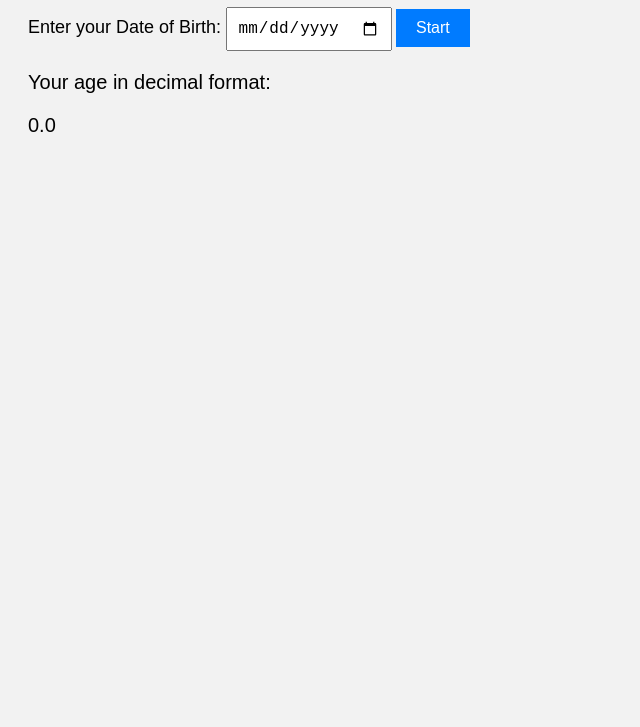
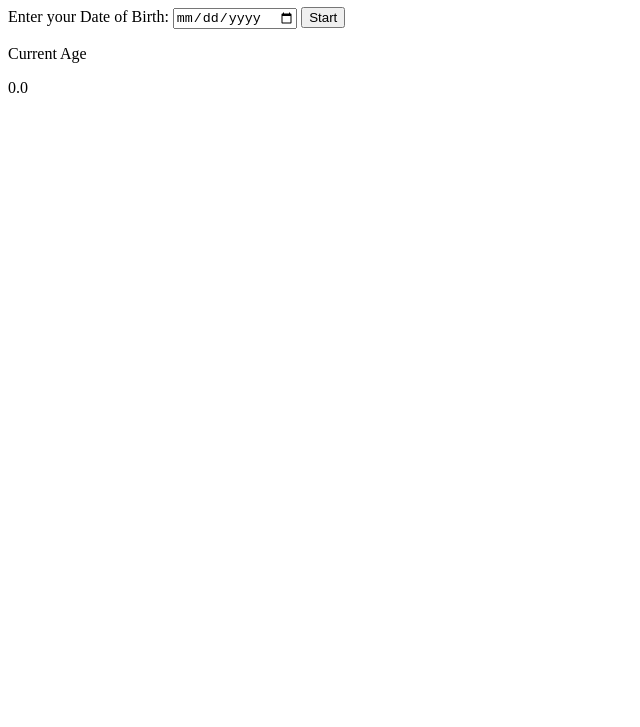
Before and after one commit to nikhitkumar00/Age-Calculator, a plain HTML site: page index.html in a window 1280 px wide. Shown: the part 73-800 px from the top of the page, without its empty margins (0-640 px from the left). Drawn offline with Linux system fonts and the light colour scheme.

Commit message:
Corrected HTML

```diff
--- a/index.html
+++ b/index.html
@@ -1,9 +1,11 @@
 <!DOCTYPE html>
-<html>
+<html lang="en">
 
 <head>
-    <title>Live Age Calculator</title>
-    <link rel="stylesheet" type="text/css" href="styles.css">
+    <meta charset="UTF-8">
+    <meta name="viewport" content="width=device-width, initial-scale=1.0">
+    <title>Real-Time Age Calculator</title>
+    <link rel="stylesheet" href="styles.css">
 </head>
 
 <body>
@@ -14,8 +16,8 @@
         <button onclick="startAgeUpdate()">Start</button>
     </div>
     <div class="result">
-        <p>Your age in decimal format:</p>
-        <span id="ageResult">0.0</span>
+        <p>Current Age</p>
+        <span id="result">0.0</span>
     </div>
     <script src="script.js"></script>
 </body>
--- a/styles.css
+++ /dev/null
@@ -1,31 +0,0 @@
-body {
-    font-family: Arial, sans-serif;
-    background-color: #f2f2f2;
-}
-
-.container {
-    margin: 20px;
-}
-
-label {
-    font-size: 18px;
-}
-
-input {
-    padding: 10px;
-    font-size: 16px;
-}
-
-button {
-    padding: 10px 20px;
-    font-size: 16px;
-    background-color: #007bff;
-    color: white;
-    border: none;
-    cursor: pointer;
-}
-
-.result {
-    margin: 20px;
-    font-size: 20px;
-}
```
